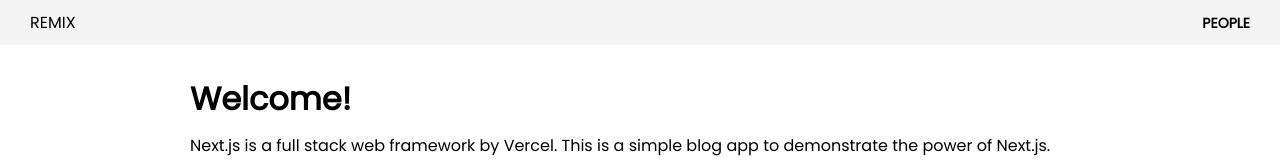
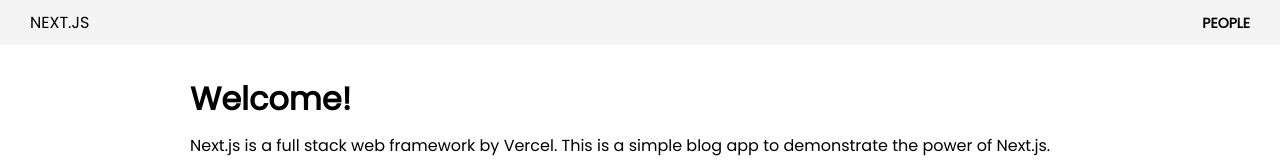
Before and after one commit to denis-fominykh/next-js-blog, a Next.js app: page / in a window 1280 px wide. Shown: the top 160 px of the page. Built offline with nearby package versions, Linux system fonts and the light colour scheme.

Commit message:
fit: change home link name

```diff
--- a/src/components/NavBar/index.tsx
+++ b/src/components/NavBar/index.tsx
@@ -11,7 +11,7 @@ export default function NavBar({ children }: NavBarProps) {
   return (
     <>
       <Navbar>
-        <LogoLink href="/">Remix</LogoLink>
+        <LogoLink href="/">Next.js</LogoLink>
         <ul>
           <li>
             <Link href="/people">People</Link>
```
